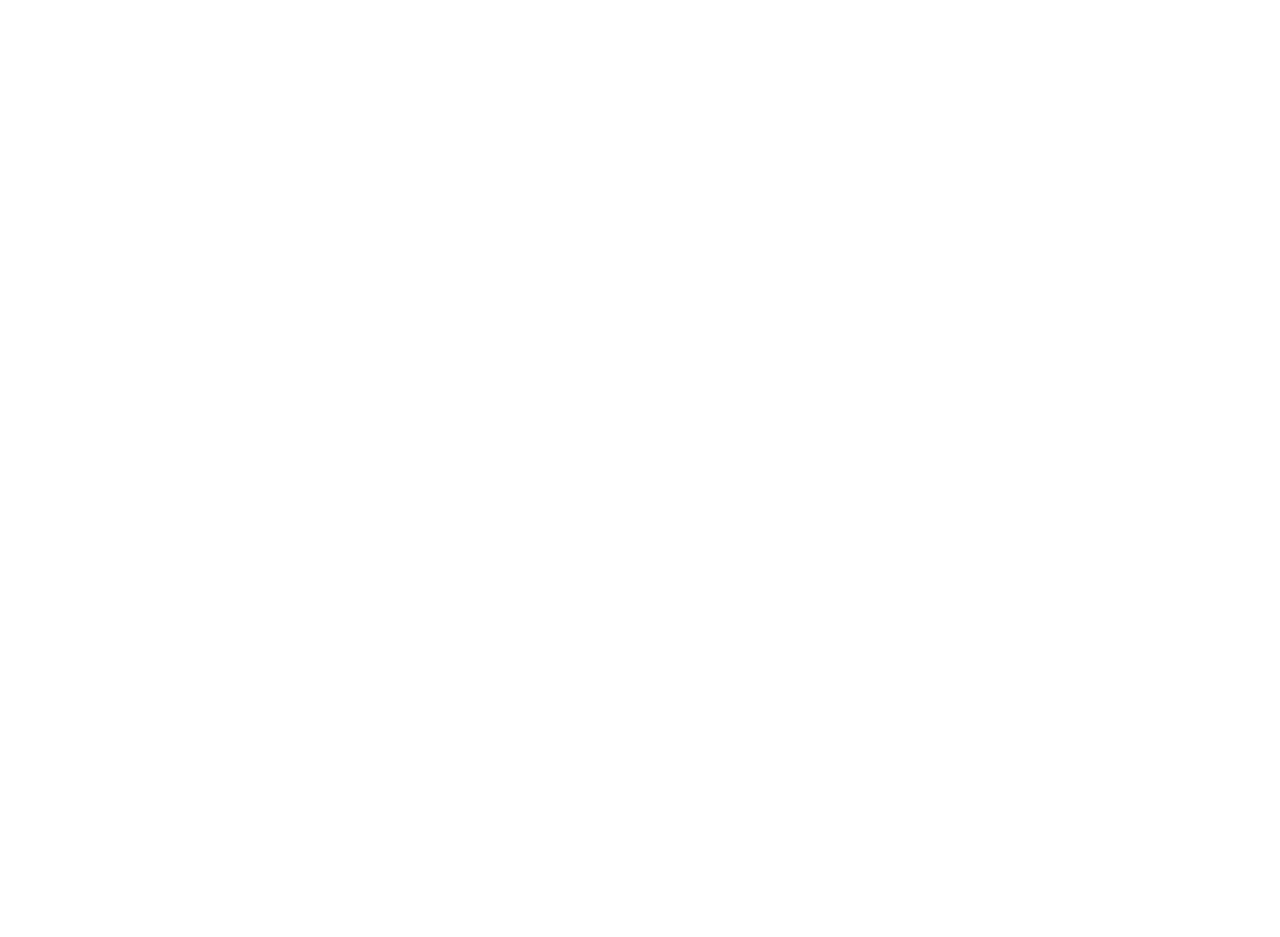
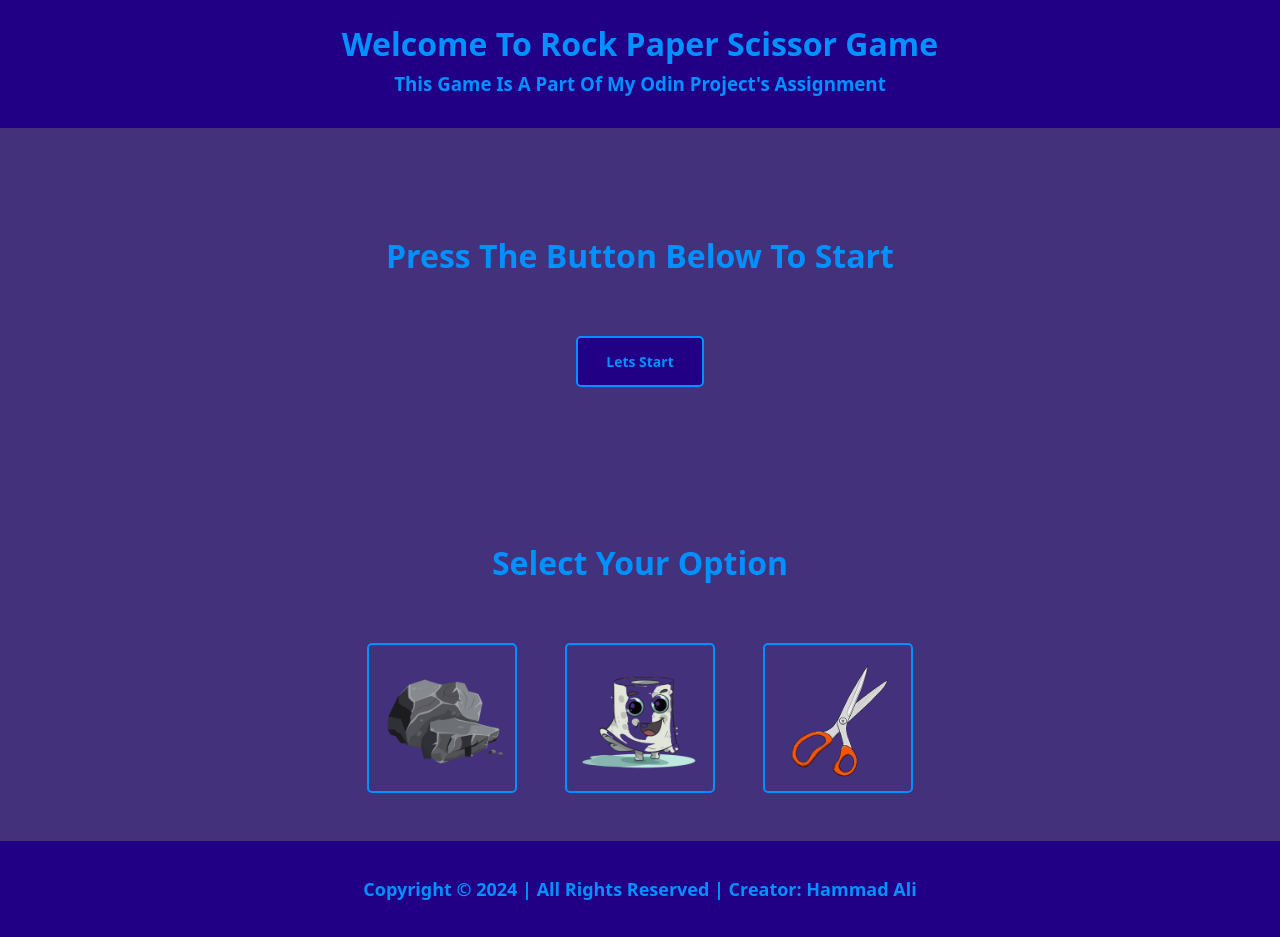
Before and after one commit to HammadAli132/Rock-Paper-Scissor-Game, a plain HTML site: page index.html in a window 1280 px wide. Before the commit the page ends 800 px from the top, so only its background shows below. Drawn offline with Linux system fonts and the light colour scheme; a web font is replaced by a local one.

Commit message:
Done with front-end

```diff
--- a/index.html
+++ b/index.html
@@ -4,8 +4,32 @@
     <meta charset="UTF-8">
     <meta name="viewport" content="width=device-width, initial-scale=1.0">
     <title>R-P-S Game</title>
+    <link rel="stylesheet" href="style.css">
+    <link rel="preconnect" href="https://fonts.googleapis.com">
+    <link rel="preconnect" href="https://fonts.gstatic.com" crossorigin>
+    <link href="https://fonts.googleapis.com/css2?family=Rubik+Burned&display=swap" rel="stylesheet">
 </head>
 <body>
-
+    <header>
+        <h1>Welcome To Rock Paper Scissor Game</h1>
+        <h3>This Game Is A Part Of My Odin Project's Assignment</h3>
+    </header>
+    <main>
+        <div class="first">
+            <h1>Press The Button Below To Start</h1>
+            <button>Lets Start</button>
+        </div>
+        <div class="second">
+            <h1>Select Your Option</h1>
+            <div class="image-sec">
+                <div class="images"><img src="img/rock.png" alt="Error"></div>
+                <div class="images"><img src="img/paper.png" alt="Error"></div>
+                <div class="images"><img src="img/scissor.png" alt="Error"></div>
+            </div>
+        </div>
+    </main>
+    <footer>
+        Copyright &copy; 2024 | All Rights Reserved | Creator: Hammad Ali
+    </footer>
 </body>
 </html>
--- a/style.css
+++ b/style.css
@@ -3,4 +3,75 @@
     margin: 0;
     padding: 0;
     box-sizing: border-box;
+    font-family: 'Rubik Burned', system-ui;
+    color: rgb(0, 145, 255);
+    font-weight: bolder;
 }
+
+header, main, footer, .first, .second {
+    display: flex;
+    align-items: center;
+    justify-content: center;
+    flex-direction: column;
+}
+
+header {
+    line-height: 2.5em;
+    padding: 1.5em;
+    background-color: rgb(34, 0, 133);
+}
+
+main {
+    background-color: rgb(68, 49, 123);
+
+}
+
+.first, .second {
+    padding: 3em;
+    line-height: 10em;
+}
+
+.first > button {
+    padding: 1em 2em;
+    border-radius: 5px;
+    transition: all .3s;
+    background-color: rgb(34, 0, 133);
+    font-size: 14px;
+    border: 2px solid rgb(0, 145, 255);;
+}
+
+.first > button:hover {
+    cursor: pointer;
+    transform: scale(1.1);
+}
+
+.image-sec {
+    display: flex;
+    gap: 3em;
+}
+
+.images {
+    border: 2px solid rgb(0, 145, 255);;
+    border-radius: 5px;
+    height: 150px;
+    width: 150px;
+    transition: all .3s;
+}
+
+
+.images:hover {
+    transform: scale(1.1);
+    cursor: pointer;
+}
+
+.images > img {
+    height: inherit;
+    width: inherit;
+    object-fit: contain;
+}
+
+footer {
+    padding: 2em 0;
+    font-size: 18px;
+    background-color: rgb(34, 0, 133);
+}
```
Also changed, not shown: img/paper.png (added), img/rock.png (added), img/scissor.png (added).
